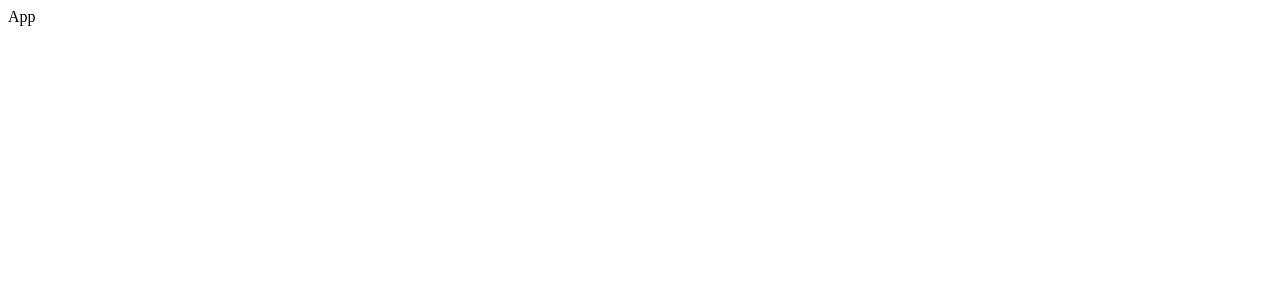
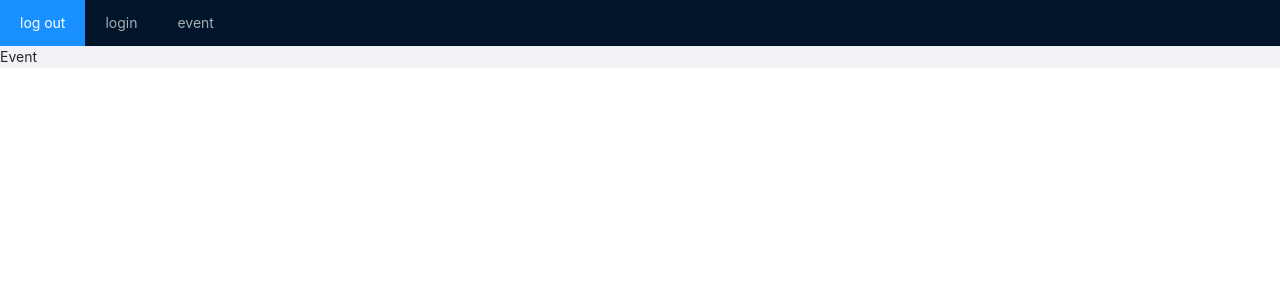
Before and after one commit to sergij14/calendar-events, a React (Create React App) app: page / in a window 1280 px wide. Shown: the top 300 px of the page. Built offline with nearby package versions, Linux system fonts and the light colour scheme.

Commit message:
configured routes/added ant menu

```diff
--- a/src/App.tsx
+++ b/src/App.tsx
@@ -1,7 +1,36 @@
+import { Layout } from "antd";
 import React from "react";
+import { useRoutes, Navigate } from "react-router-dom";
+import NavBar from "./components/NavBar";
+import Event from "./pages/Event";
+import Login from "./pages/Login";
+import "./styles/index.css";
+
+export enum RouteName {
+  LOGIN = "/login",
+  EVENT = "/",
+}
 
 const App = () => {
-  return <div>App</div>;
+  const auth = true;
+
+  const routes = useRoutes([
+    {
+      path: RouteName.EVENT,
+      element: auth ? <Event /> : <Navigate to="/" />,
+    },
+    {
+      path: RouteName.LOGIN,
+      element: <Login />,
+    },
+  ]);
+
+  return (
+    <Layout>
+      <NavBar />
+      <Layout.Content>{routes}</Layout.Content>
+    </Layout>
+  );
 };
 
 export default App;
--- /dev/null
+++ b/src/components/NavBar.tsx
@@ -0,0 +1,47 @@
+import React from "react";
+import type { MenuProps } from "antd";
+import { Menu } from "antd";
+import { useNavigate } from "react-router-dom";
+
+const auth = true;
+const NavBar: React.FC = () => {
+  const navigate = useNavigate();
+
+  const menu: MenuProps["items"] = [
+    {
+      key: 1,
+      label: `Login`,
+    },
+  ];
+
+  const authedMenu: MenuProps["items"] = [
+    {
+      key: 3,
+      label: `log out`,
+    },
+    {
+      key: 1,
+      label: `login`,
+    },
+    {
+      key: 2,
+      label: `event`,
+    },
+  ];
+
+  return (
+    <div>
+      {auth ? (
+        <>
+          <Menu theme="dark" mode="horizontal" items={authedMenu} />
+        </>
+      ) : (
+        <>
+          <Menu theme="dark" mode="horizontal" items={menu} />
+        </>
+      )}
+    </div>
+  );
+};
+
+export default NavBar;
--- /dev/null
+++ b/src/styles/index.css
@@ -0,0 +1 @@
+@import "antd/dist/antd.css";
```
Also changed, not shown: src/components/AppRouter.tsx (deleted, +0 -20 lines), src/router/index.ts (deleted, +0 -30 lines).
